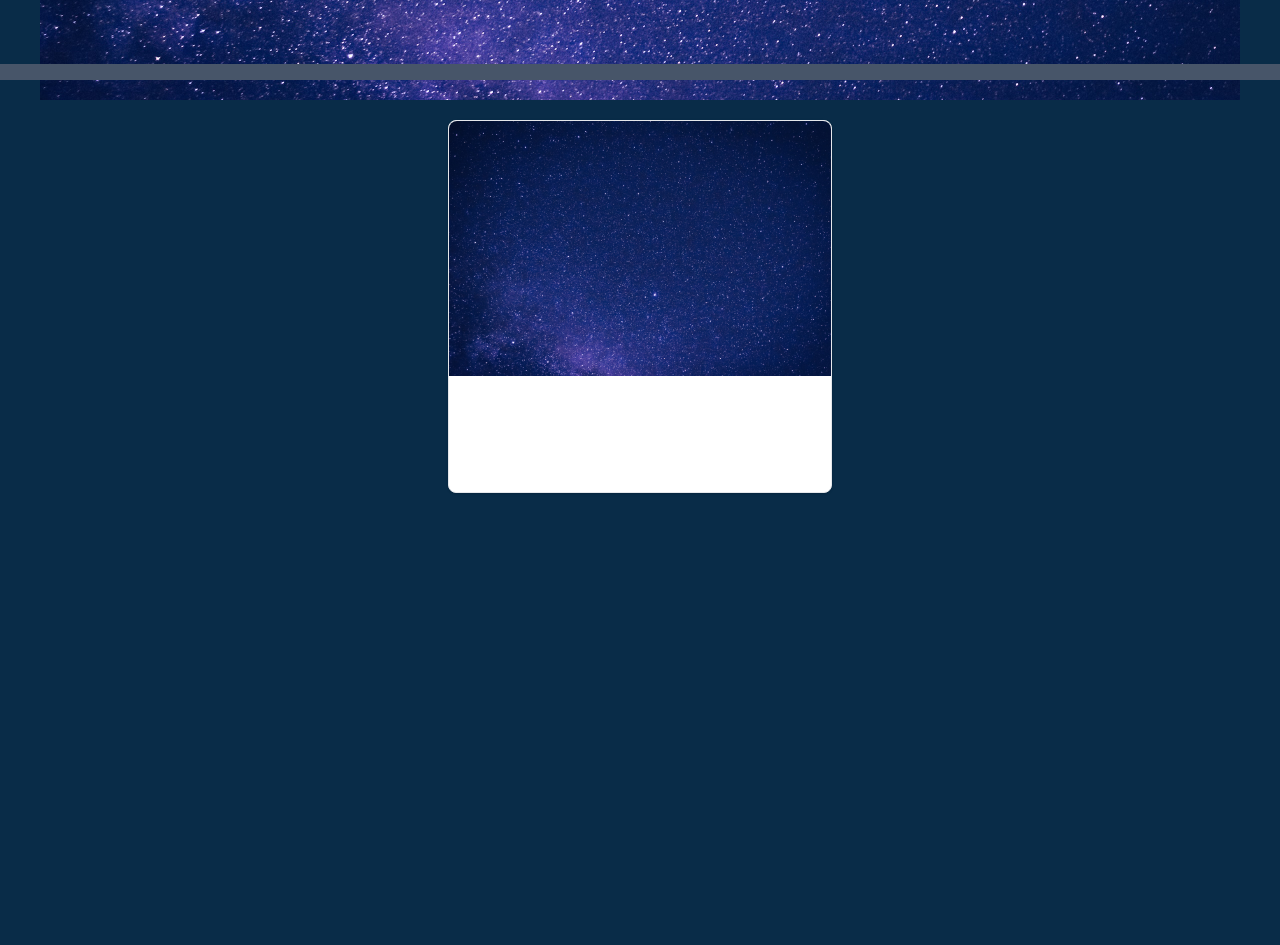
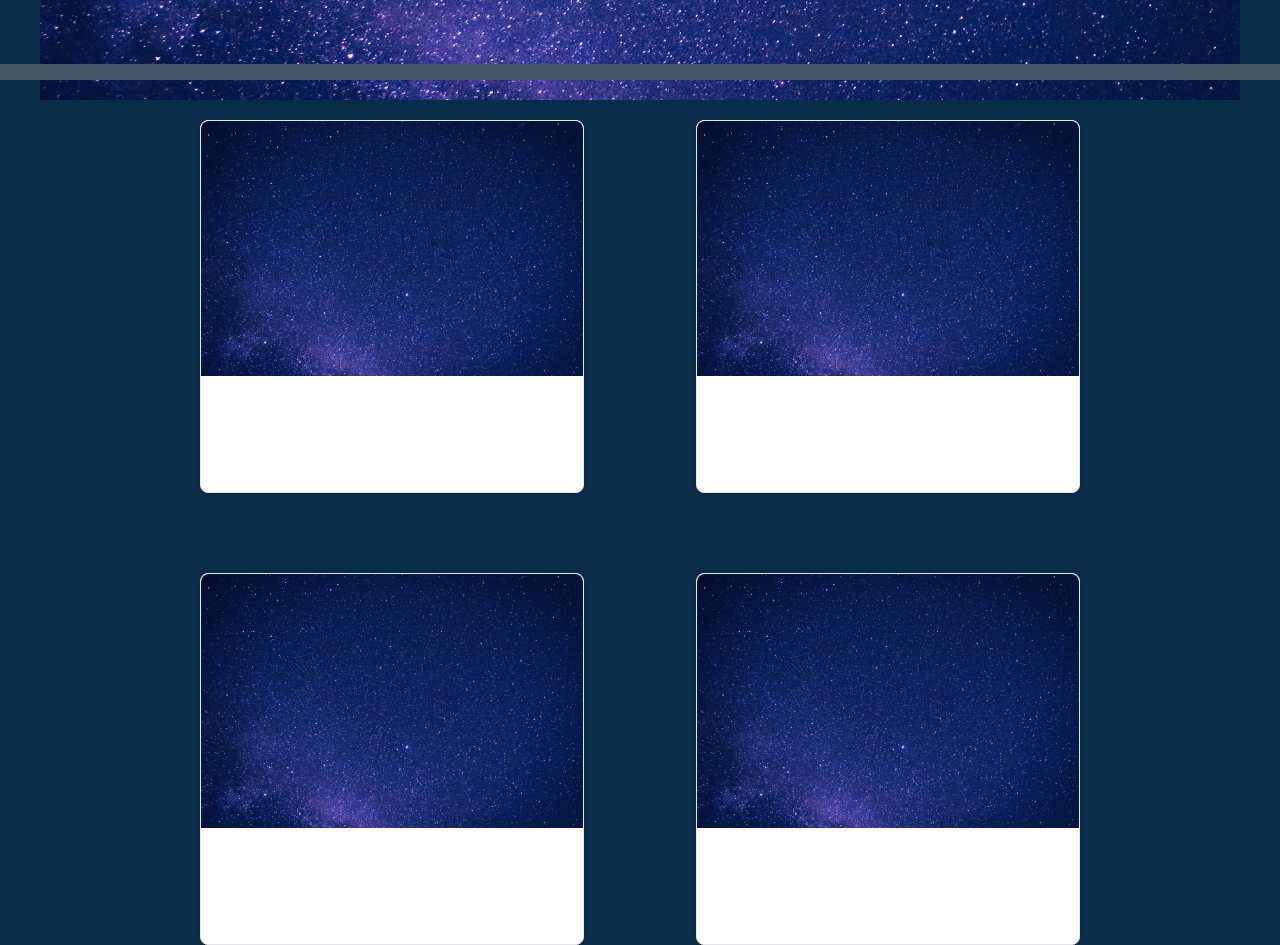
Before and after one commit to ssalas066/infinite-port, a Next.js app: page / in a window 1280 px wide. Shown: the part 720-1665 px from the top of the page. Before the commit the page ends 1640 px from the top, so only its background shows below. Built offline with nearby package versions, Linux system fonts and the light colour scheme.

Commit message:
removed styling for cards margin bottom.

```diff
--- a/src/components/projects.tsx
+++ b/src/components/projects.tsx
@@ -14,7 +14,39 @@ export default function Projects() {
     return (
         <div className={styles.container}>
             <div className=' flex min-h-screen flex-col items-center justify-between p-4 lg:p-0'>
-                <div className=' max-w-sm bg-white border border-gray-200 rounded-lg shadow dark:bg-gray-800 dark:border-gray-700'>
+                <div className=' items-center grid grid-rows-4 lg:grid-rows-2 lg:grid-cols-6 lg:gap-x-28 lg:gap-y-20'>
+
+                    <div className=' row-start-1 lg:row-start-1 lg:col-start-1 lg:col-span-3 max-w-sm bg-white border border-gray-200 rounded-lg shadow dark:bg-gray-800 dark:border-gray-700'>
+                        <Image className=' rounded-t-lg' src={temp} alt='first' />
+                        <div className=' p-5'>
+                            <h5 className=' mb-2 text-2xl font-bold tracking-tight text-white dark:text-white'>
+                                First Project
+                            </h5>
+                            <p className=' mb-3 font-normal text-white dark:text-white'>Here is a project I have recently worked on</p>
+                        </div>
+                    </div>
+
+                    <div className=' row-start-2 lg:row-start-1 lg:col-start-4 lg:col-span-3 max-w-sm bg-white border border-gray-200 rounded-lg shadow dark:bg-gray-800 dark:border-gray-700'>
+                        <Image className=' rounded-t-lg' src={temp} alt='first' />
+                        <div className=' p-5'>
+                            <h5 className=' mb-2 text-2xl font-bold tracking-tight text-white dark:text-white'>
+                                First Project
+                            </h5>
+                            <p className=' mb-3 font-normal text-white dark:text-white'>Here is a project I have recently worked on</p>
+                        </div>
+                    </div>
+
+                    <div className=' row-start-3 lg:row-start-2 lg:col-start-1 lg:col-span-3 max-w-sm bg-white border border-gray-200 rounded-lg shadow dark:bg-gray-800 dark:border-gray-700'>
+                        <Image className=' rounded-t-lg' src={temp} alt='first' />
+                        <div className=' p-5'>
+                            <h5 className=' mb-2 text-2xl font-bold tracking-tight text-white dark:text-white'>
+                                First Project
+                            </h5>
+                            <p className=' mb-3 font-normal text-white dark:text-white'>Here is a project I have recently worked on</p>
+                        </div>
+                    </div>
+
+                    <div className=' row-start-4 lg:row-start-2 lg:col-start-4 lg:col-span-3 max-w-sm bg-white border border-gray-200 rounded-lg shadow dark:bg-gray-800 dark:border-gray-700'>
                         <Image className=' rounded-t-lg' src={temp} alt='first' />
                         <div className=' p-5'>
                             <h5 className=' mb-2 text-2xl font-bold tracking-tight text-white dark:text-white'>
@@ -25,5 +57,6 @@ export default function Projects() {
                     </div>
                 </div>
             </div>
+        </div>
     )
 }
```
Lines whose indentation alone changed are shown as unchanged.
